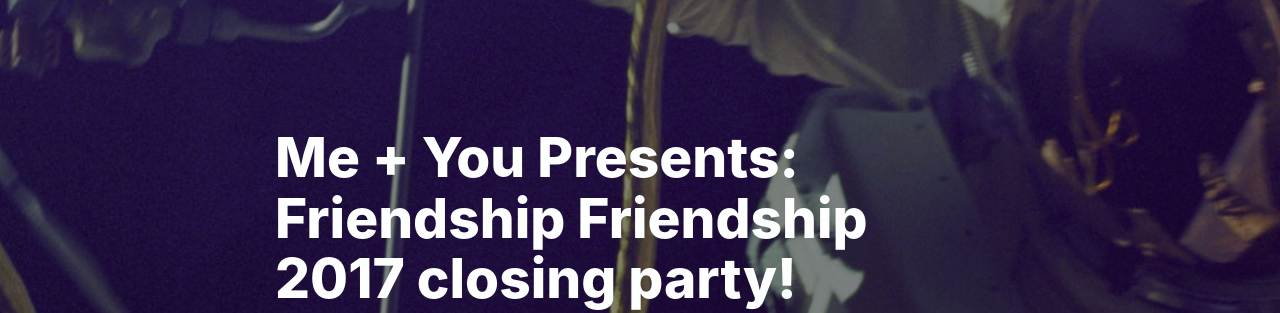
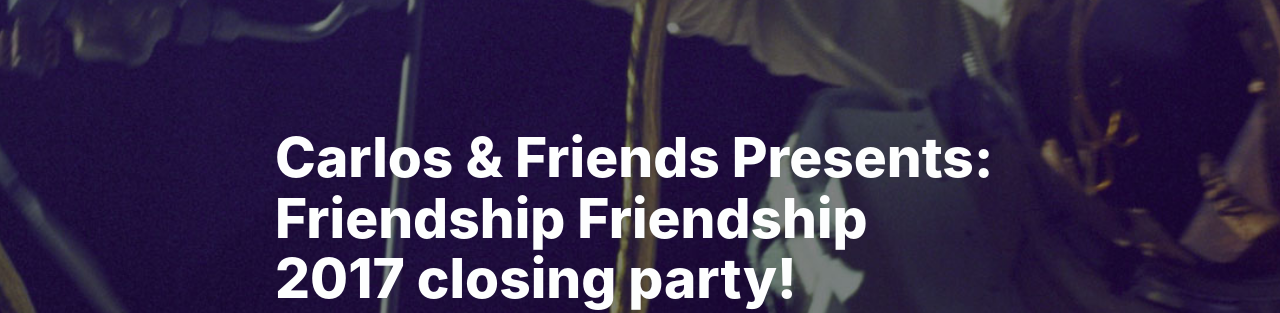
Before and after one commit to carlosalfonzo33/friendship, a website: page post.html in a window 1280 px wide. Shown: the part 73-386 px from the top of the page. Drawn offline with nearby package versions, Linux system fonts and the light colour scheme.

Commit message:
changed the name

```diff
--- a/post.html
+++ b/post.html
@@ -56,7 +56,7 @@
         <div class="row">
           <div class="col-lg-8 col-md-10 mx-auto">
             <div class="post-heading">
-              <h1>Me + You Presents: Friendship Friendship 2017 closing party! </h1>
+              <h1>Carlos & Friends Presents: Friendship Friendship 2017 closing party! </h1>
               <h2 class="subheading">We say farewell to 2017, what an amazing year it has been!</h2>
               <span class="meta">Posted by
                 <a href="#">Carlos Alfonzo</a>
```
